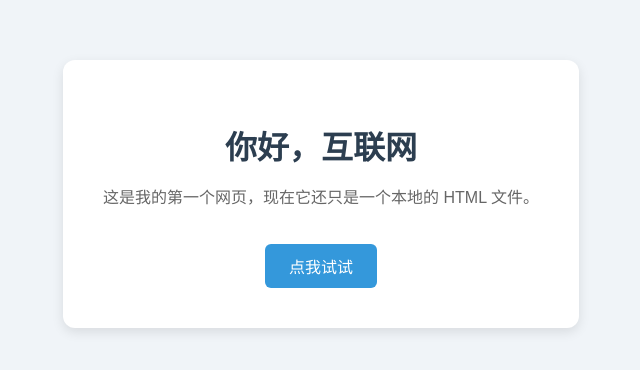
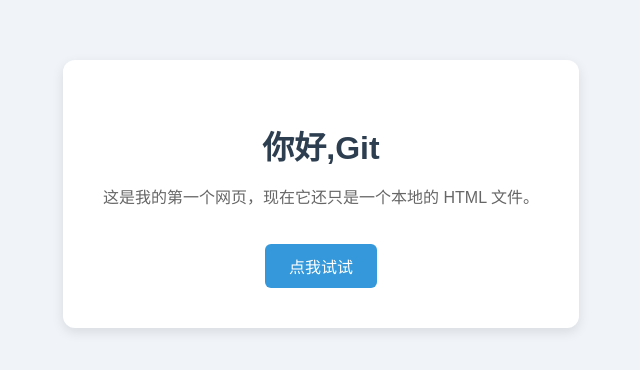
Before and after one commit to zzli2006/zero-to-tech, a plain HTML site: page index.html in a window 1280 px wide. Shown: the part 206-576 px from the top of the page, without its empty margins (319-959 px from the left). Drawn offline with Linux system fonts and the light colour scheme.

Commit message:
添加了gitignore，变更了首页文案

```diff
--- a/index.html
+++ b/index.html
@@ -10,7 +10,7 @@
   </head>
   <body>
     <div class="card"><!--告诉浏览器<div>标签是card类，用CSS里面的.card样式定义来显示页面-->
-      <h1>你好，互联网</h1>
+      <h1>你好,Git</h1>
       <p id="msg">这是我的第一个网页，现在它还只是一个本地的 HTML 文件。</p><!--给<p>标签加上一个id，让浏览器后续可以准确定位到它-->
 
 
```
Also changed, not shown: 1 other file.
